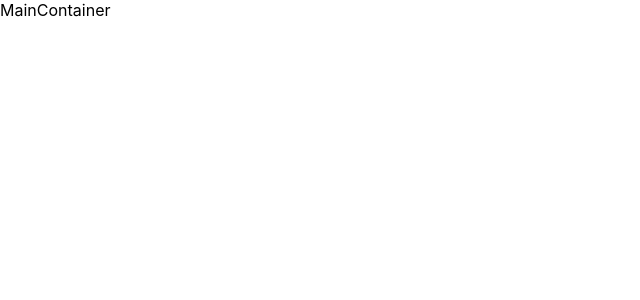
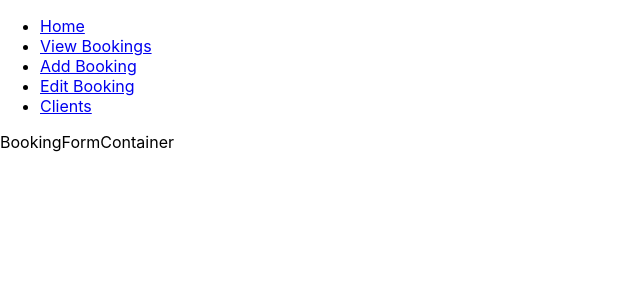
Before and after one commit to camsh69/Restaurant_Booking_System-final_project, a React (Create React App) app in the folder client/: page /add in a window 1280 px wide. Shown: the top 300 px of the page, without its empty margins (0-640 px from the left). Built offline with nearby package versions, Linux system fonts and the light colour scheme; no server answers.

Commit message:
Added app routing

```diff
--- a/client/package.json
+++ b/client/package.json
@@ -8,6 +8,7 @@
     "@testing-library/user-event": "^13.5.0",
     "react": "^17.0.2",
     "react-dom": "^17.0.2",
+    "react-router-dom": "^6.2.2",
     "react-scripts": "5.0.0",
     "web-vitals": "^2.1.4"
   },
--- /dev/null
+++ b/client/src/components/NavBar.js
@@ -0,0 +1,28 @@
+import React from 'react';
+import { Link } from "react-router-dom";
+
+
+const NavBar = () => {
+  return (
+
+    <ul>
+        <li>
+            <Link to="/">Home</Link>
+        </li>
+        <li>
+            <Link to="/view">View Bookings</Link>
+        </li>
+        <li>
+            <Link to="/add">Add Booking</Link>
+        </li>
+        <li>
+            <Link to="/edit">Edit Booking</Link>
+        </li>
+        <li>
+            <Link to="/clients">Clients</Link>
+        </li>
+    </ul>
+  )
+}
+
+export default NavBar
--- a/client/src/containers/BookingFormContainer.js
+++ b/client/src/containers/BookingFormContainer.js
@@ -0,0 +1,9 @@
+import React from 'react';
+
+const BookingFormContainer = () => {
+  return (
+    <div>BookingFormContainer</div>
+  )
+}
+
+export default BookingFormContainer
--- a/client/src/containers/ClientListContainer.js
+++ b/client/src/containers/ClientListContainer.js
@@ -0,0 +1,9 @@
+import React from 'react';
+
+const ClientListContainer = () => {
+  return (
+    <div>ClientListContainer</div>
+  )
+}
+
+export default ClientListContainer
--- a/client/src/containers/EditBookingContainer.js
+++ b/client/src/containers/EditBookingContainer.js
@@ -0,0 +1,9 @@
+import React from 'react';
+
+const EditBookingContainer = () => {
+  return (
+    <div>EditBookingContainer</div>
+  )
+}
+
+export default EditBookingContainer
--- a/client/src/containers/MainContainer.js
+++ b/client/src/containers/MainContainer.js
@@ -1,5 +1,13 @@
 import React, {useState, useEffect} from 'react';
 import Request from '../helpers/request';
+import BookingFormContainer from './BookingFormContainer';
+import ClientListContainer from './ClientListContainer';
+import EditBookingContainer from './EditBookingContainer';
+import SplashScreenContainer from './SplashScreenContainer';
+import ViewBookingContainer from './ViewBookingContainer';
+import { BrowserRouter as Router, Routes, Route} from "react-router-dom";
+import NavBar from '../components/NavBar';
+
 
 
 const MainContainer = () => {
@@ -28,7 +36,16 @@ const MainContainer = () => {
 
 
   return (
-    <div>MainContainer</div>
+    <Router>
+      <NavBar/>
+      <Routes>
+        <Route path="/" element={<SplashScreenContainer />} />
+        <Route path="/view" element={<ViewBookingContainer />} />
+        <Route path="/add" element={<BookingFormContainer />} />
+        <Route path="/edit" element={<EditBookingContainer />} />
+        <Route path="/clients" element={<ClientListContainer />} />
+      </Routes>
+    </Router>
   )
 }
 
--- a/client/src/containers/SplashScreenContainer.js
+++ b/client/src/containers/SplashScreenContainer.js
@@ -0,0 +1,9 @@
+import React from 'react';
+
+const SplashScreenContainer = () => {
+  return (
+    <div>SplashScreenContainer</div>
+  )
+}
+
+export default SplashScreenContainer
--- a/client/src/containers/ViewBookingContainer.js
+++ b/client/src/containers/ViewBookingContainer.js
@@ -0,0 +1,9 @@
+import React from 'react';
+
+const ViewBookingContainer = () => {
+  return (
+    <div>ViewBookingContainer</div>
+  )
+}
+
+export default ViewBookingContainer
```
Also changed, not shown: 1 other file (tests, documents, lock files or other folders).
